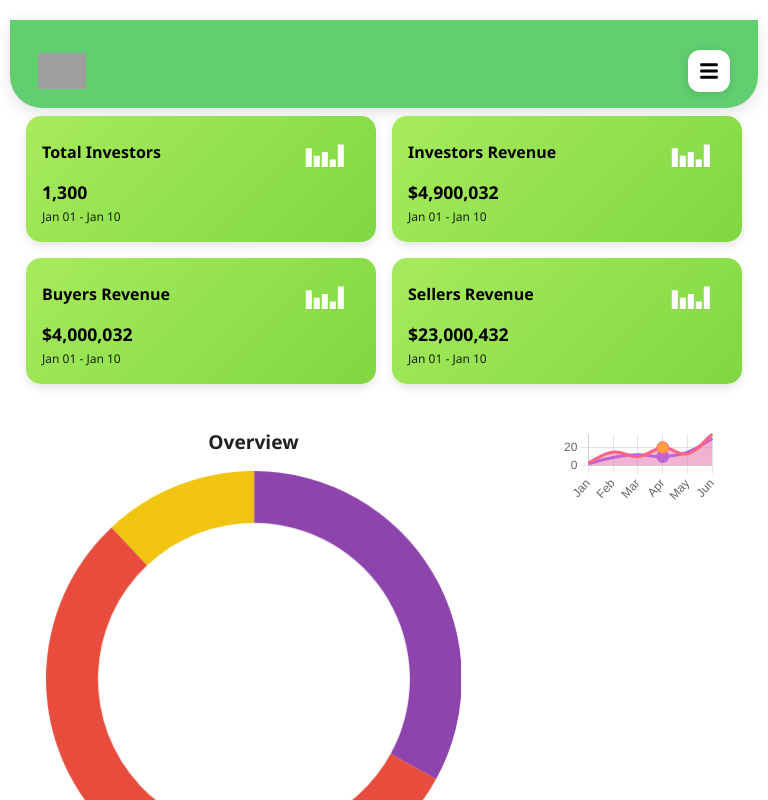
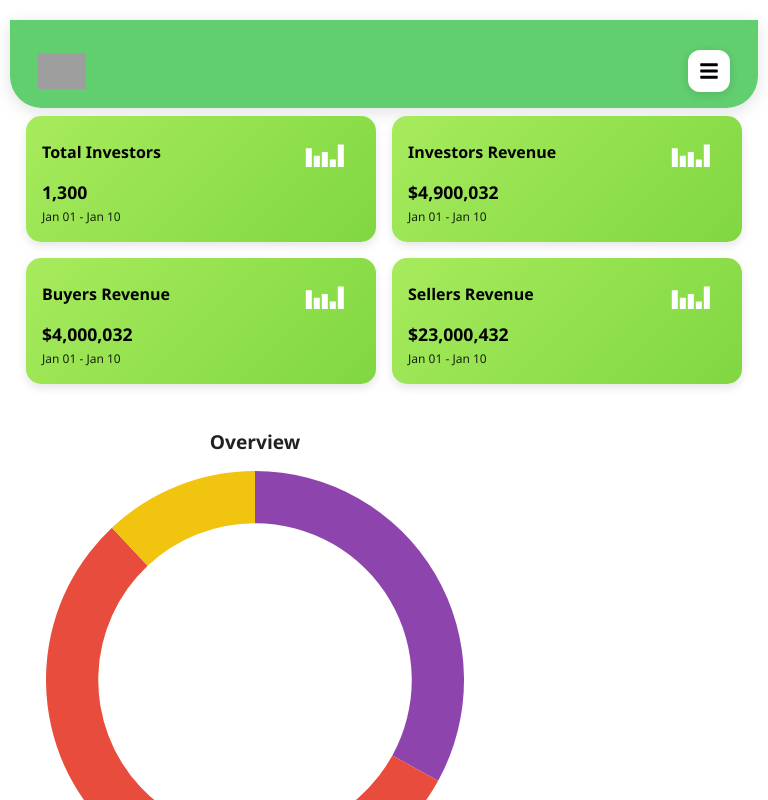
Before and after one commit to Omekagu/thunder, a Next.js app: page /admin/AdminDashboard in a window 768 px wide. Shown: the top 800 px of the page. Built offline with nearby package versions, Linux system fonts and the light colour scheme; grey boxes are pictures that could not be loaded.

Commit message:
flex direction for admin chart section updated

```diff
--- a/src/scss/Admin/Components/_gradientLineChart.scss
+++ b/src/scss/Admin/Components/_gradientLineChart.scss
@@ -8,10 +8,10 @@
     width: 100% !important;
     height: auto !important;
   }
-}
-
-@media (min-width: 768px) {
-  .chartWrapper {
-    padding: 2rem;
+  @media (min-width: 768px) {
+    .chartWrapper {
+      max-width: 100%;
+      padding: 2rem;
+    }
   }
 }
--- a/src/scss/Admin/_adminDashboard.scss
+++ b/src/scss/Admin/_adminDashboard.scss
@@ -6,5 +6,9 @@
     display: flex;
     flex-direction: row;
     gap: 2rem;
+
+    @media (max-width: 768px) {
+      flex-direction: column;
+    }
   }
 }
```
